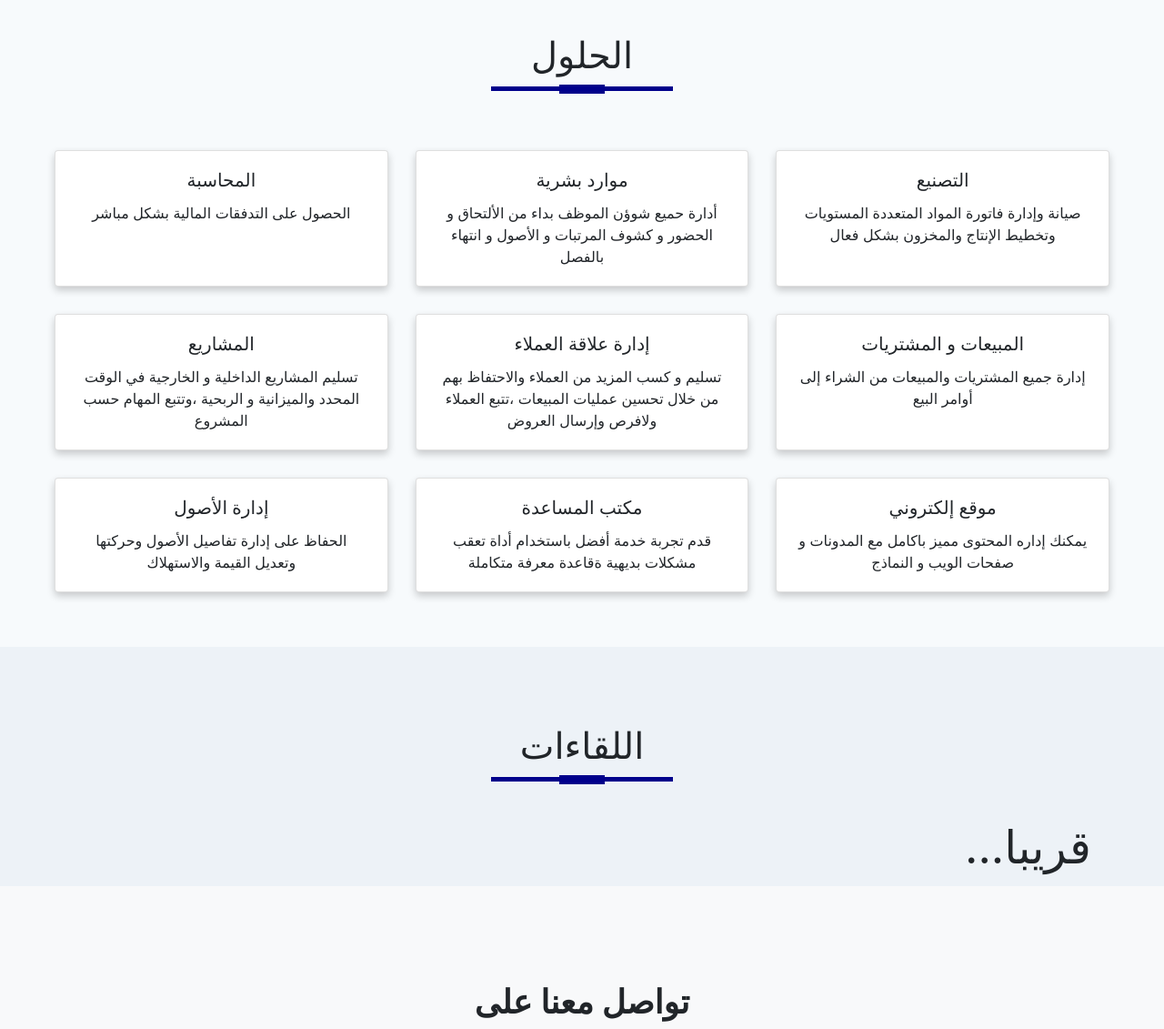
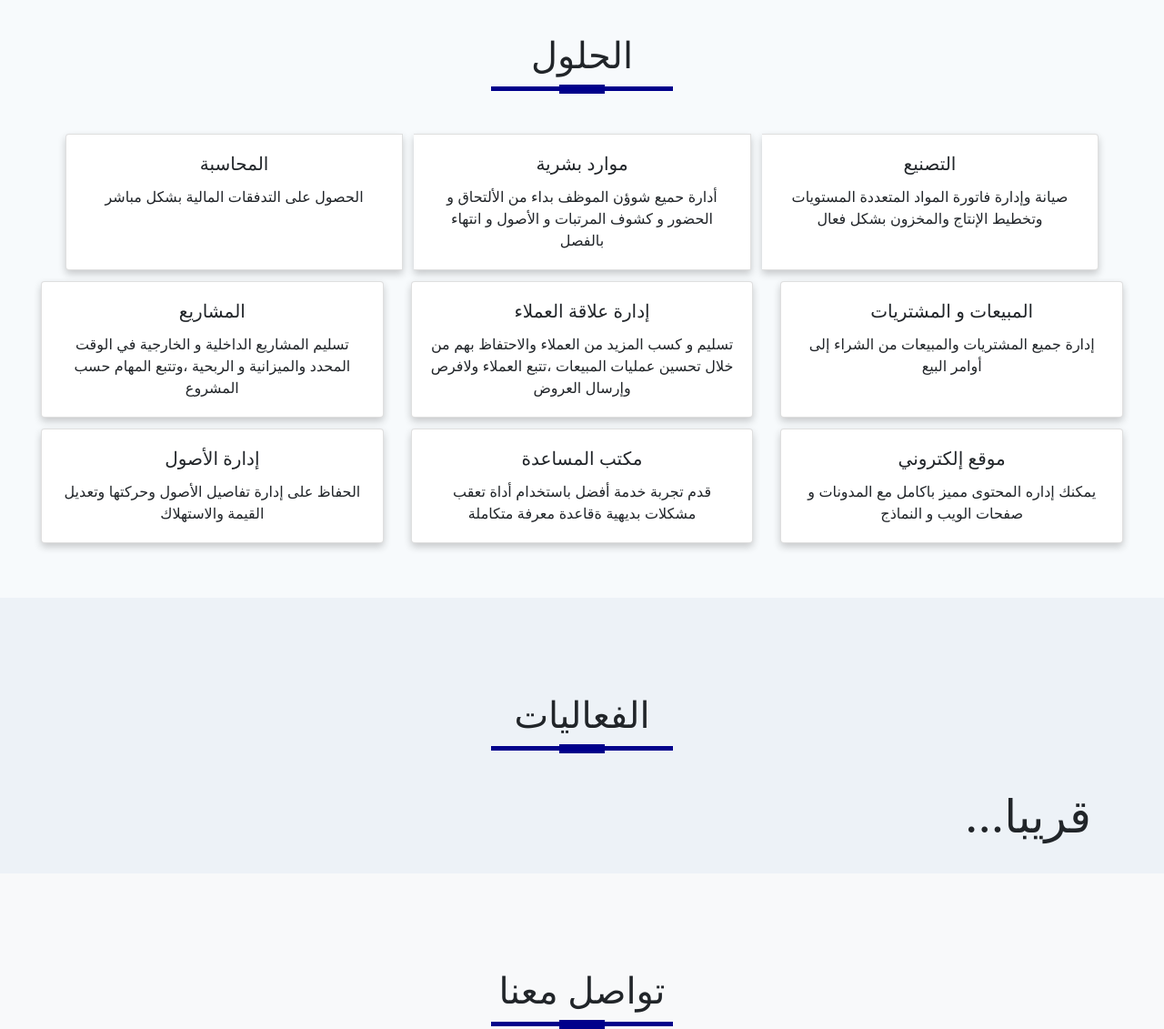
Before and after one commit to nawafalhussain/Saudi-Group, a plain HTML site: page index.html in a window 1280 px wide. Shown: the part 1200-2331 px from the top of the page at 91% size. Drawn offline with nearby package versions, Linux system fonts and the light colour scheme.

Commit message:
Add files via upload

```diff
--- a/index.html
+++ b/index.html
@@ -1,5 +1,7 @@
 <html>
 <head>
+  <meta name="viewport" content="width=device-width, initial-scale=1">
+
   <title>مجموعة ErpNext السعودية</title>
 <link rel="stylesheet" href="style.css">
 <link rel="stylesheet" href="https://stackpath.bootstrapcdn.com/bootstrap/4.2.1/css/bootstrap.min.css">
@@ -85,8 +87,12 @@
 <section id="Solutions">
   <h1 class="title text-center">الحلول </h1>
 
+ <div class="row">
 
-  <div class="card-deck">
+  <div class="col-md-12">
+    <div class="card-group">
+
+
     <div class="card">
       <div class="card-body">
         <h5 class="card-title">المحاسبة</h5>
@@ -104,6 +110,7 @@
         <h5 class="card-title">التصنيع</h5>
         <p class="card-text">صيانة وإدارة فاتورة المواد المتعددة المستويات وتخطيط الإنتاج والمخزون بشكل فعال</p>
       </div>
+    </div>
     </div>
   </div>
   <div class="card-deck">
@@ -148,14 +155,14 @@
     </div>
   </div>
 
-
+ </div>
 
  </section>
 
 <!----------------Testimonials---------------->
 <section id="testimonials">
 <div class="container">
-<h1 class="title text-center">اللقاءات </h1>
+  <h1 class="title text-center">الفعاليات </h1>
   <p class="soon">...قريبا</p>
 </div>
 </section>
@@ -163,7 +170,7 @@
 <!--------------Social Media section-------------->
 <section id="social-media">
 <div class="container text-center">
-<p>تواصل معنا على </p>
+  <h1 class="title text-center">تواصل معنا  </h1>
     <div class="social-icons">
     <a href="#"><img src="images/twitter-icon.png"></a>
     <a href="#"><img src="images/linkedin-icon.png"></a>
--- a/style.css
+++ b/style.css
@@ -147,16 +147,17 @@ body
     text-align: center;
     box-shadow: 0 4px 8px 0 rgba(0, 0, 0, 0.2); /* this adds the "card" effect */
 
-    margin-right:30px;
-    margin-top: 30px;
-    margin-bottom: 0px;
+    margin-right:1%;
+    margin-left:1%;
+    margin-top: 1%;
+    margin-bottom: 1%;
   }
 
 /*--------------testimonials SECTION--------------*/
 #testimonials
 {
     background-color: #edf2f7;
-    padding: 80px;
+    padding: 100px;
 
 }
 
```
